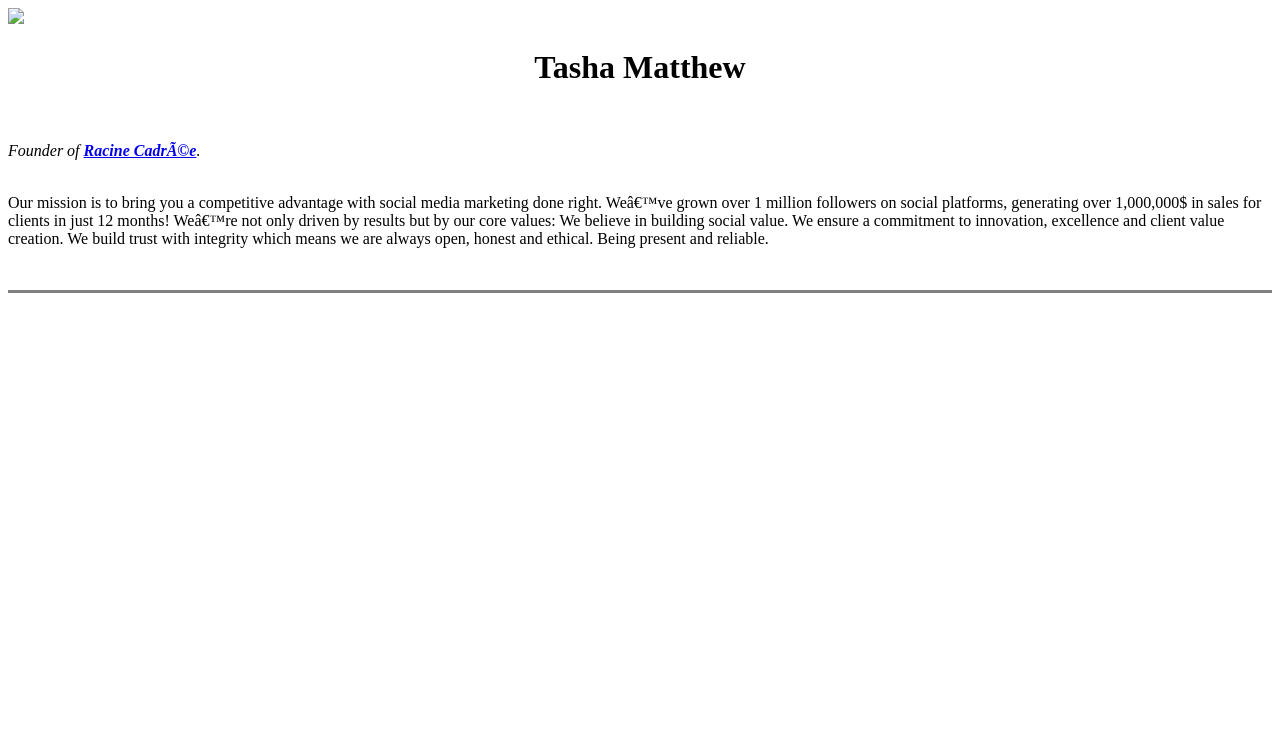
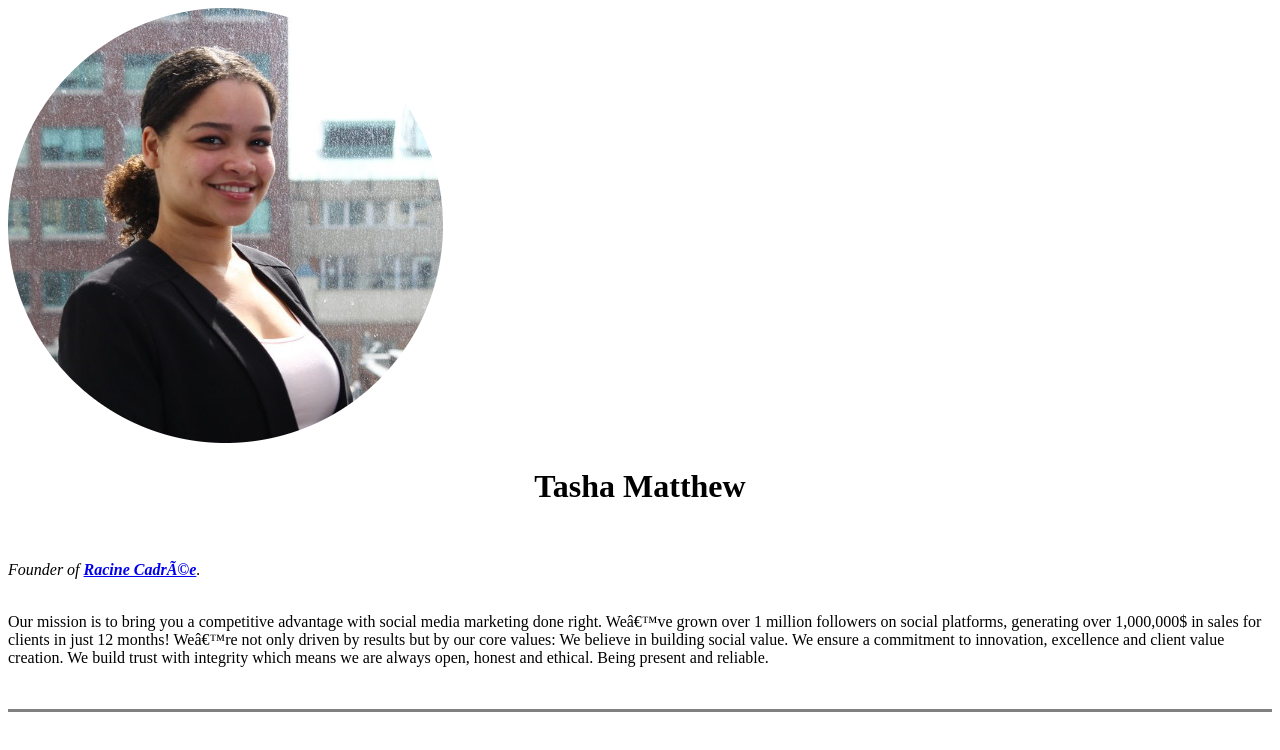
Before and after one commit to tashamatthew/CV, a plain HTML site: page Marketing Strategy.html in a window 1280 px wide. Drawn offline with Linux system fonts and the light colour scheme.

Commit message:
Removing image file path

```diff
--- a/Marketing Strategy.html
+++ b/Marketing Strategy.html
@@ -5,7 +5,7 @@
         <title>Marketing Strategist</title>
     </head>
     <body>
-        <img src="images/Tasha Matthew LinkedIn profile-cropped.png" atl="marketing-agency-image">
+        <img src="Tasha Matthew LinkedIn profile-cropped.png" atl="marketing-agency-image">
         <center>
     <h1><strong>Tasha Matthew</strong></h1>
         <br>
```
